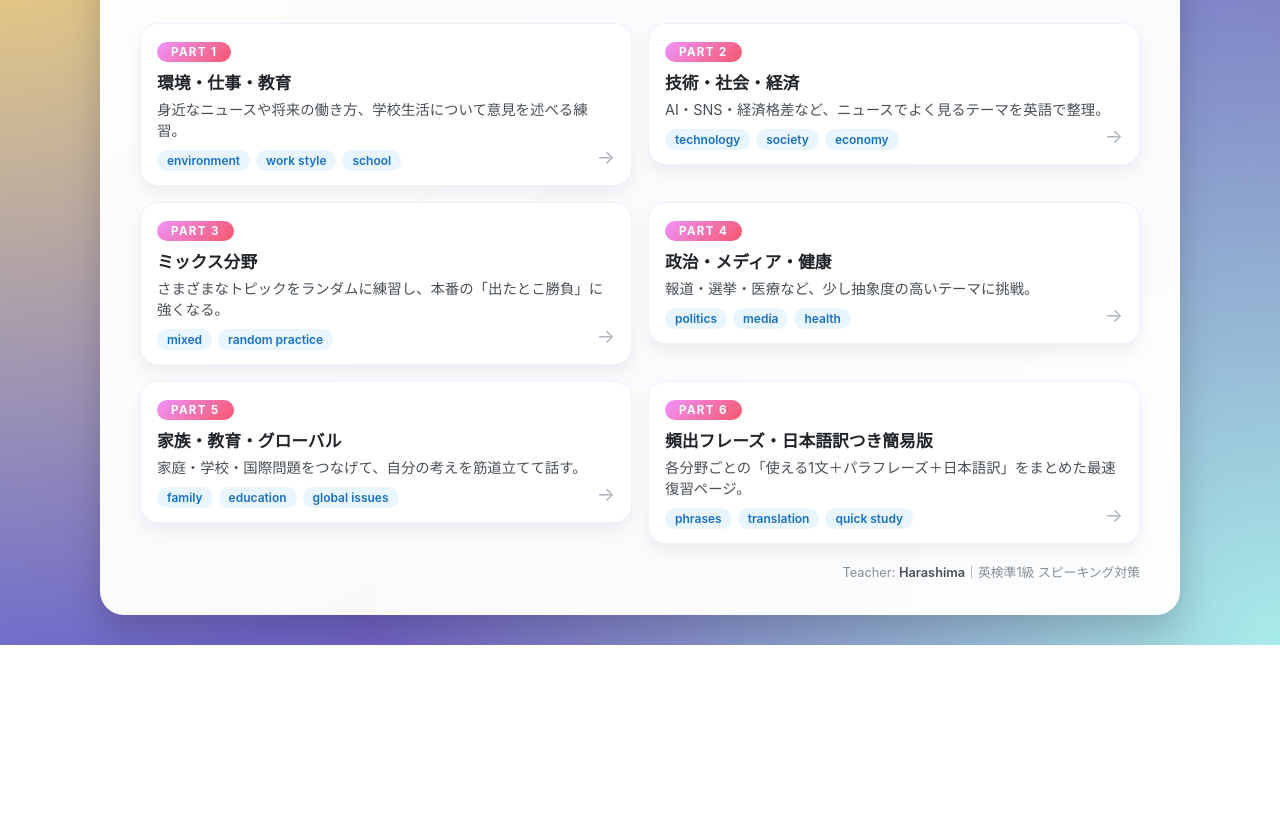
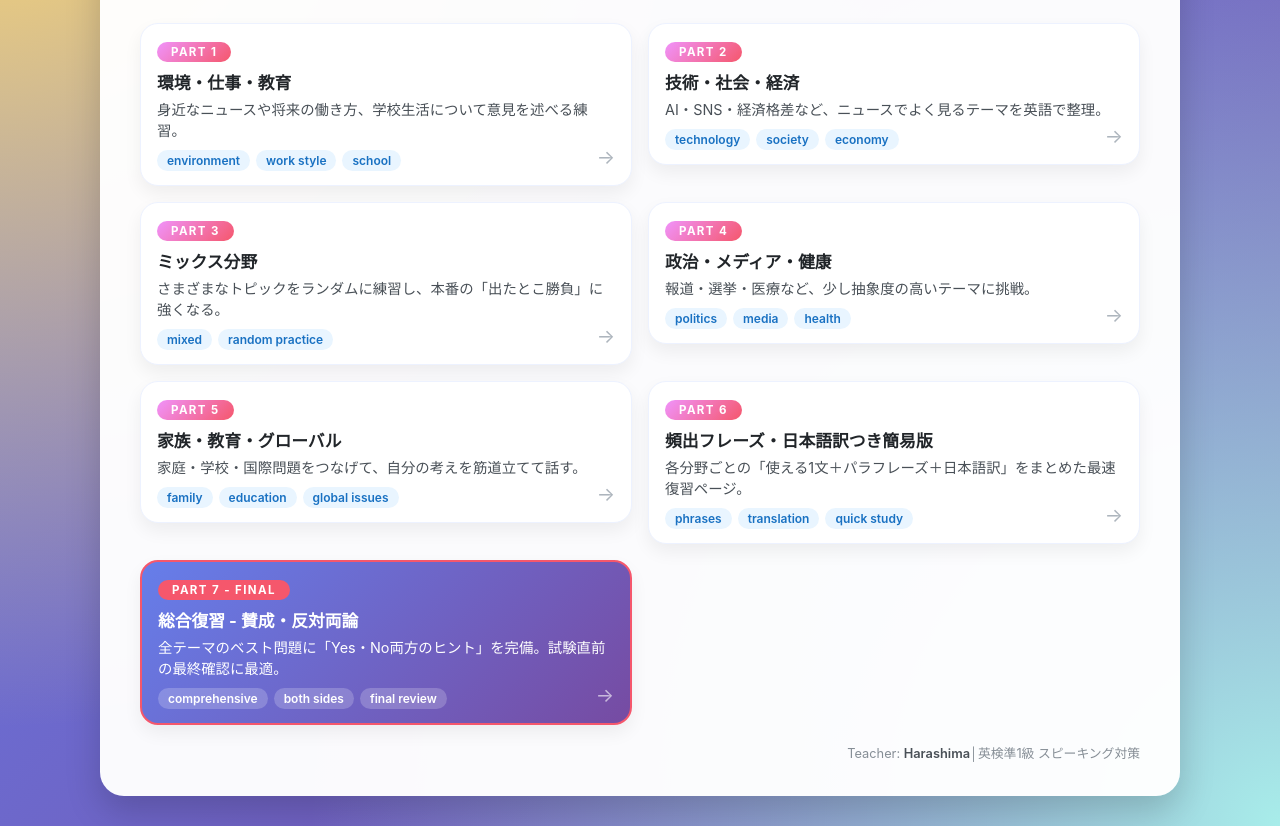
Before and after one commit to harashima-eng/Eiken-Pre1-Speaking, a plain HTML site: page index.html in a window 1280 px wide. Shown: the part 161-987 px from the top of the page. Before the commit the page ends 806 px from the top, so only its background shows below. Drawn offline with Linux system fonts and the light colour scheme.

Commit message:
Update index.html

```diff
--- a/index.html
+++ b/index.html
@@ -189,6 +189,35 @@
             font-weight: 600;
             color: #495057;
         }
+
+        .final-part {
+            grid-column: 1 / -1;
+            background: linear-gradient(135deg, #667eea 0%, #764ba2 100%);
+            color: white;
+            border: 2px solid #f5576c;
+        }
+
+        .final-part .badge {
+            background: #f5576c;
+        }
+
+        .final-part .title,
+        .final-part .topic {
+            color: white;
+        }
+
+        .final-part .tag {
+            background: rgba(255,255,255,0.2);
+            color: white;
+        }
+
+        .final-part::after {
+            color: rgba(255,255,255,0.6);
+        }
+
+        .final-part:hover::after {
+            color: white;
+        }
     </style>
 </head>
 <body>
@@ -199,7 +228,7 @@
             <div class="subtitle">EIKEN PRE-1 SPEAKING</div>
             <h1>英検準1級 スピーキング対策ポータル</h1>
             <p class="lead">
-                Part 1〜5 の <span>練習用ページ</span> です。生徒にはリンクを1つだけ共有し、
+                Part 1〜7 の <span>練習用ページ</span> です。生徒にはリンクを1つだけ共有し、
                 各自の弱点分野から選んで学習させることができます。
             </p>
         </header>
@@ -275,7 +304,7 @@
                 </article>
             </a>
 
-            <!-- ✅ NEW: PART 6 — SIMPLE PHRASE BANK -->
+            <!-- PART 6 -->
             <a class="link-wrap" href="eiken_pre1_speaking_phrase_bank_simple.html">
                 <article class="item">
                     <div class="badge">PART 6</div>
@@ -289,10 +318,24 @@
                 </article>
             </a>
 
+            <!-- PART 7 - FINAL COMPREHENSIVE REVIEW -->
+            <a class="link-wrap" href="eiken_pre1_part7_FINAL.html">
+                <article class="item final-part">
+                    <div class="badge">PART 7 - FINAL</div>
+                    <div class="title">総合復習 - 賛成・反対両論</div>
+                    <p class="topic">全テーマのベスト問題に「Yes・No両方のヒント」を完備。試験直前の最終確認に最適。</p>
+                    <div class="tags">
+                        <span class="tag">comprehensive</span>
+                        <span class="tag">both sides</span>
+                        <span class="tag">final review</span>
+                    </div>
+                </article>
+            </a>
+
         </section>
 
         <div class="footer">
-            Teacher: <span>Harashima</span>｜英検準1級 スピーキング対策
+            Teacher: <span>Harashima</span>│英検準1級 スピーキング対策
         </div>
     </div>
 </div>
```
